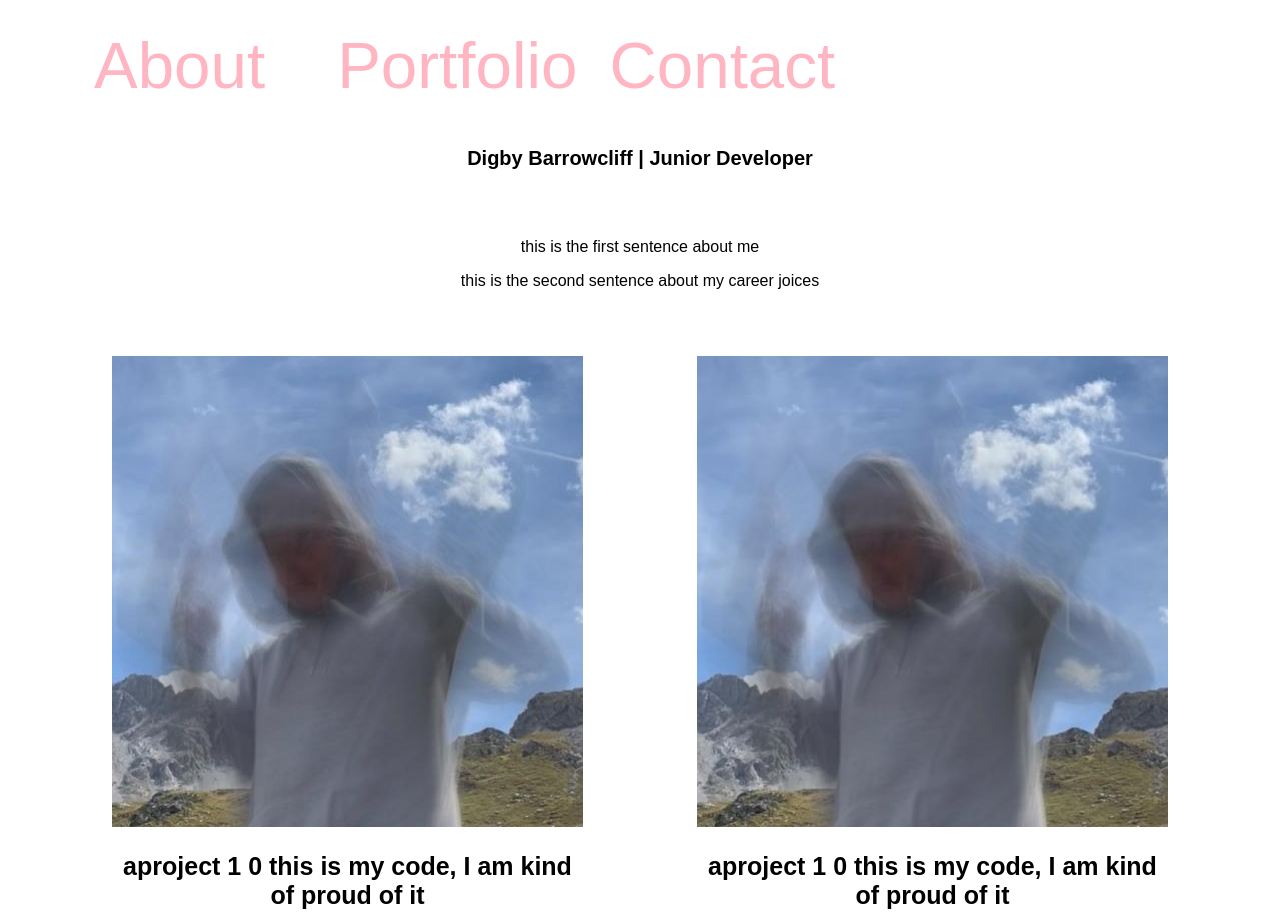
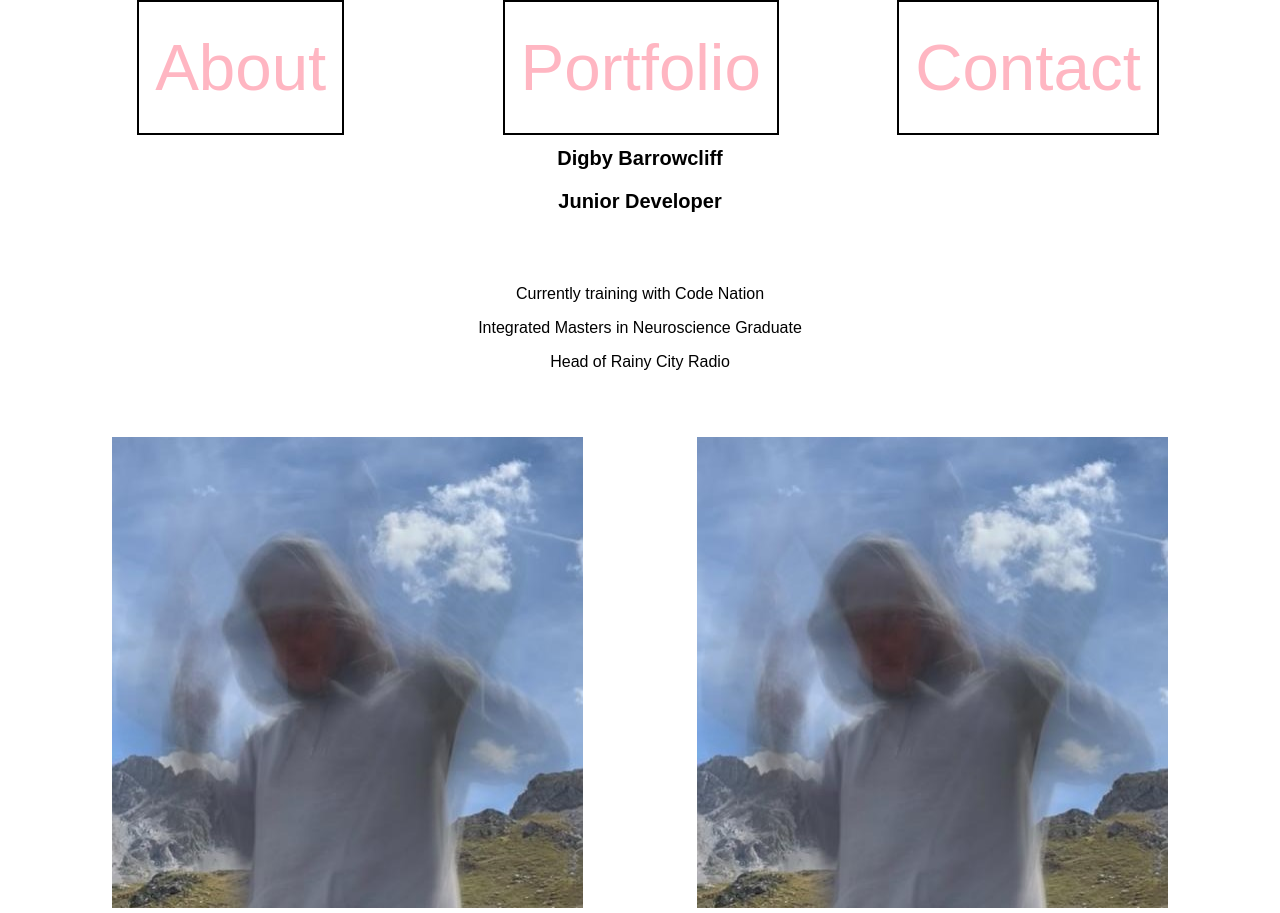
Before and after one commit to digbybarrowcliff/portfolio, a plain HTML site: page index.html in a window 1280 px wide. Shown: the top 913 px of the page. Drawn offline with nearby package versions, Linux system fonts and the light colour scheme.

Commit message:
navbar and info changes

```diff
--- a/index.html
+++ b/index.html
@@ -18,11 +18,13 @@
 
 <!-- ABOUT SECTION -->
 <div id="about">
-<div><h2>Digby Barrowcliff | Junior Developer</h2></div>
+<div><h2>Digby Barrowcliff</h2></div>
+<div><h3>Junior Developer</h3></div>
 <br id="portfolio"></br>
 <p></p>
-<div class="about"><p>this is the first sentence about me</p>
-<p>this is the second sentence about my career joices</p>
+<div class="about"><p>Currently training with Code Nation</p>
+<p>Integrated Masters in Neuroscience Graduate</p>
+<p>Head of Rainy City Radio</p>
 </div>
 </div>
 <!-- PORTFOLIO SECTION -->
--- a/style.css
+++ b/style.css
@@ -15,26 +15,44 @@ html {
     overflow: auto;
     position: fixed; /* Set the navbar to fixed position */
     top: 0; /* Position the navbar at the top of the page */
-    width: 100; /* Full width */
+    width: 100%; /* Full width */
     background-color: transparent;
     transition: 1s;
 }
 .navbar a {
-    float: left;
-    display: block;
+    /* float: left; */
+    display: inline-block;
     background-color: transparent;
     text-align: center;
-    padding: 14px 16px;
+    padding: 28px 16px;
     text-decoration: none;
+    transition: 0.2s;
+    border: solid 2px black;
+    overflow: auto;
+    max-height: inherit;
 }
 .navbar .about:hover {
     background-color: #ffb6c2;
+    transition: 0.3s;
+    -webkit-transform: scale(12);
+    -ms-transform: scale(2);
+    transform: scale(2);
+    overflow: auto;
+    max-height: inherit;
 }
 .navbar .portfolio:hover {
     background-color: #ffb6c2;
+    transition: 0.3s;
+    -webkit-transform: scale(12);
+    -ms-transform: scale(2);
+    transform: scale(2);
 }
 .navbar .contact:hover {
     background-color: #ffb6c2;
+    transition: 0.3s;
+    -webkit-transform: scale(12);
+    -ms-transform: scale(2);
+    transform: scale(2);
 }
 
 .navbar .about {
@@ -44,6 +62,8 @@ html {
     align-items: center;
     margin-left: 70px;
     background-color: transparent;
+    transition: 0.2s;
+    max-height: inherit;
 }
 .navbar .portfolio {
     text-align: center;
@@ -52,6 +72,7 @@ html {
     align-items: center;
     margin-left: 40px;
     background-color: transparent;
+    transition: 0.2s;
 }
 .navbar .contact {
     text-align: center;
@@ -60,6 +81,7 @@ html {
     align-items: center;
     margin-right: 70px;
     background-color: transparent;
+    transition: 0.2s;
 }
 /* .navbar:hover {
     opacity: 1;
@@ -160,7 +182,7 @@ h4 {
     -webkit-transform: scale(1.2);
     -ms-transform: scale(1.2);
     transform: scale(1.2);
-    transition: all 0.5s;
+    transition: 0.5s;
 }
 .githubicon {
     /* border: 2px solid black; */
```
